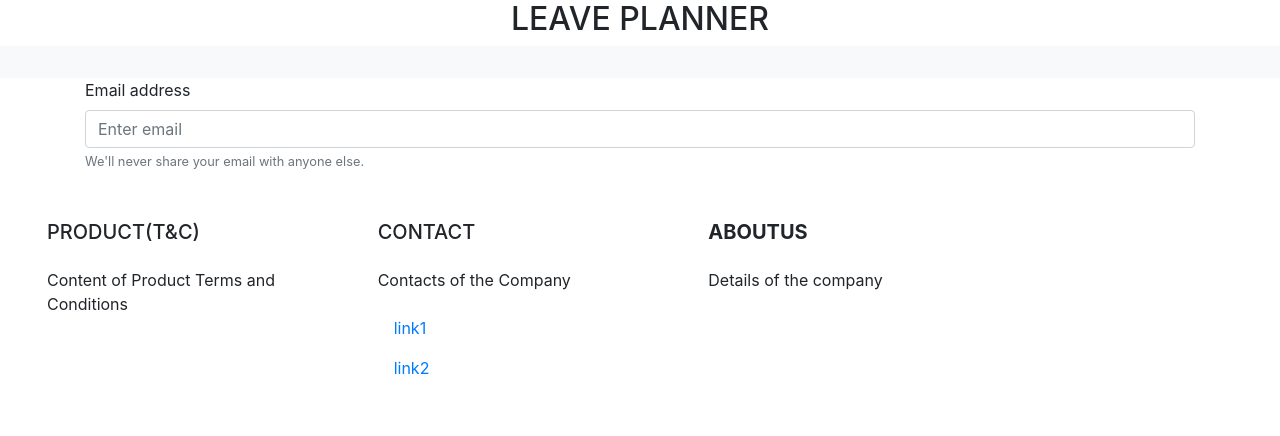
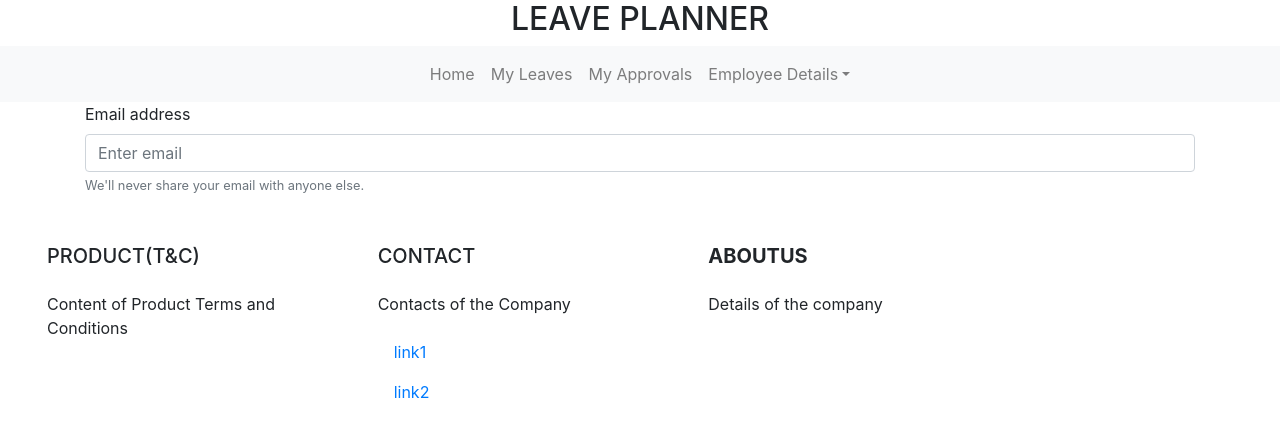
Before and after one commit to vmamidela/leaveplanner, a React app: page / in a window 1280 px wide. Shown: the top 436 px of the page. Built offline with nearby package versions, Linux system fonts and the light colour scheme.

Commit message:
NavBar Generic Code

```diff
--- a/src/Components/NavBar.jsx
+++ b/src/Components/NavBar.jsx
@@ -19,12 +19,25 @@ class NavBar extends Component {
           <ul className="navbar-nav mr-auto" style={MenuMarginStyle}>
             {MenuBar.map(menuitem => (
               <MenuItem
-                key={menuitem.label}
-                to={menuitem.to}
-                label={menuitem.label}
-                id={menuitem.label}
+                key={menuitem[Object.keys(menuitem)[0]]["label"]}
+                type={menuitem[Object.keys(menuitem)[0]]["type"]}
+                to={menuitem[Object.keys(menuitem)[0]]["to"]}
+                id={menuitem[Object.keys(menuitem)[0]]["label"]}
+                role={menuitem[Object.keys(menuitem)[0]]["role"]}
+                data_toggle={menuitem[Object.keys(menuitem)[0]]["data_toggle"]}
+                aria_haspopup={
+                  menuitem[Object.keys(menuitem)[0]]["aria_haspopup"]
+                }
+                aria_expanded={
+                  menuitem[Object.keys(menuitem)[0]]["aria_expanded"]
+                }
+                label={menuitem[Object.keys(menuitem)[0]]["label"]}
+                dropitemlist={
+                  menuitem[Object.keys(menuitem)[0]]["dropitemlist"]
+                }
               />
             ))}
+
             {/* <MenuItem to="/" label="Home" id="Home" />
             <MenuItem to="/leaves" label="My Leaves" id="Leaves" />
             <MenuItem to="/approvals" label="My Approvals" id="Approvals" />
--- a/src/TestData/menubar.json
+++ b/src/TestData/menubar.json
@@ -18,7 +18,7 @@
     }
   },
   {
-    "navbarDropdownMenuLink": {
+    "navbarDropdownMenuLink1": {
       "to": "#",
       "label": "Employee Details",
       "type": "dropdown",
```
Also changed, not shown: 1 other file (tests, documents, lock files or other folders).
